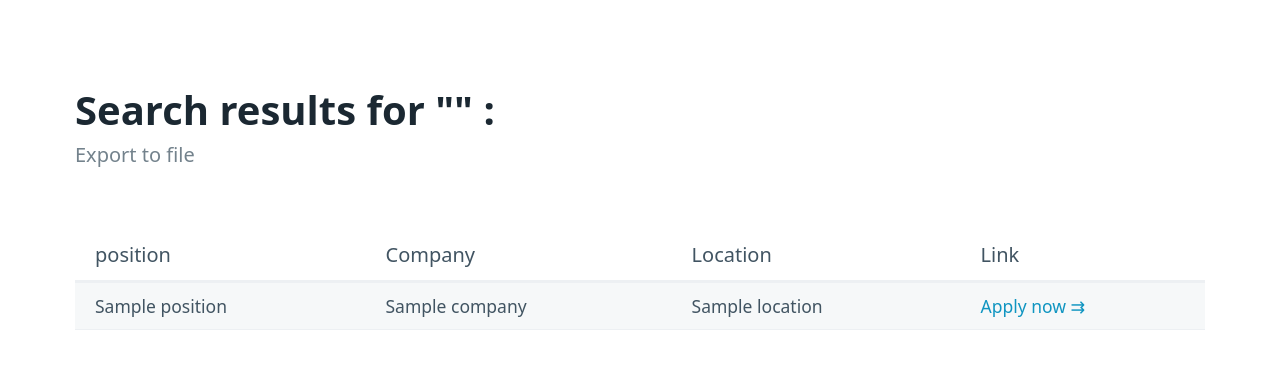
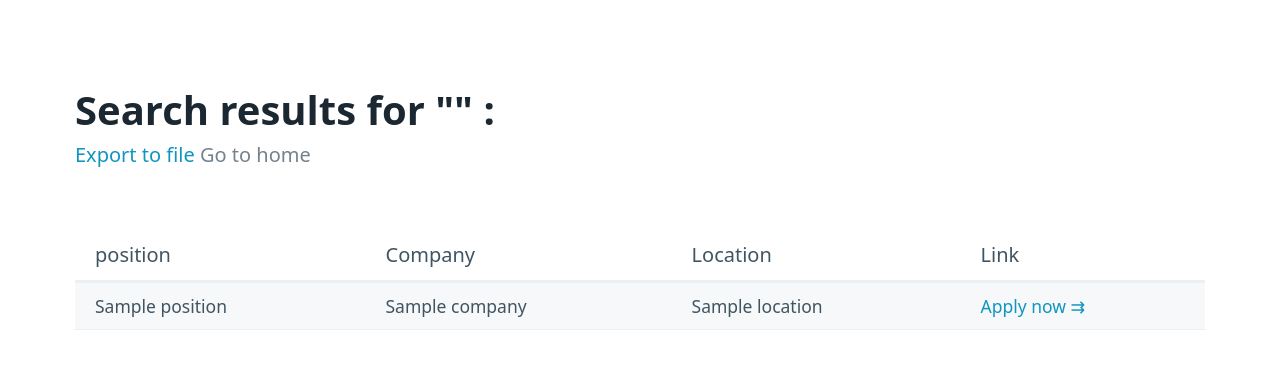
Before and after one commit to Kwongyuri/python_Basic_CloneCodingStudy-1, a Flask app: template Jun/templates/search.html in a window 1280 px wide. Shown: the top 369 px of the page. Run offline with Flask 2, Linux system fonts and the light colour scheme; the template is opened without the code that fills it: most values are stand-ins (such as "Sample title", 1, 10 or a date in 2020).

Commit message:
0228 - pico

```diff
--- a/Jun/main.py
+++ b/Jun/main.py
@@ -590,7 +590,7 @@ db = {}
 @app.route("/") #함수 위에 있어야 됨, decorator라고 함
 
 def home():
-    return render_template("home.html", name="asdf")
+    return render_template("home.html")
 
 @app.route("/search")
 
@@ -615,7 +615,9 @@ def export():
         return redirect("/")
     if keyword not in db:
         return redirect(f"/search?keyword={keyword}")
+
     save_to_file(keyword, db[keyword])
     return send_file(f"{keyword}.csv", as_attachment=True)
 
-app.run("0.0.0.0", debug=True)
+# app.run("0.0.0.0", debug=True)
+app.run("0.0.0.0")
--- a/Jun/templates/search.html
+++ b/Jun/templates/search.html
@@ -12,6 +12,7 @@
         <hgroup>
             <h1>Search results for "{{keyword}}" :</h1>
             <a target="_blank" href="/export?keyword={{keyword}}">Export to file</a>
+            <a target="_blank" href="/">Go to home</a>
         </hgroup>
         <table role="grid">
             <thead>
```
Also changed, not shown: Jun/README.md.
